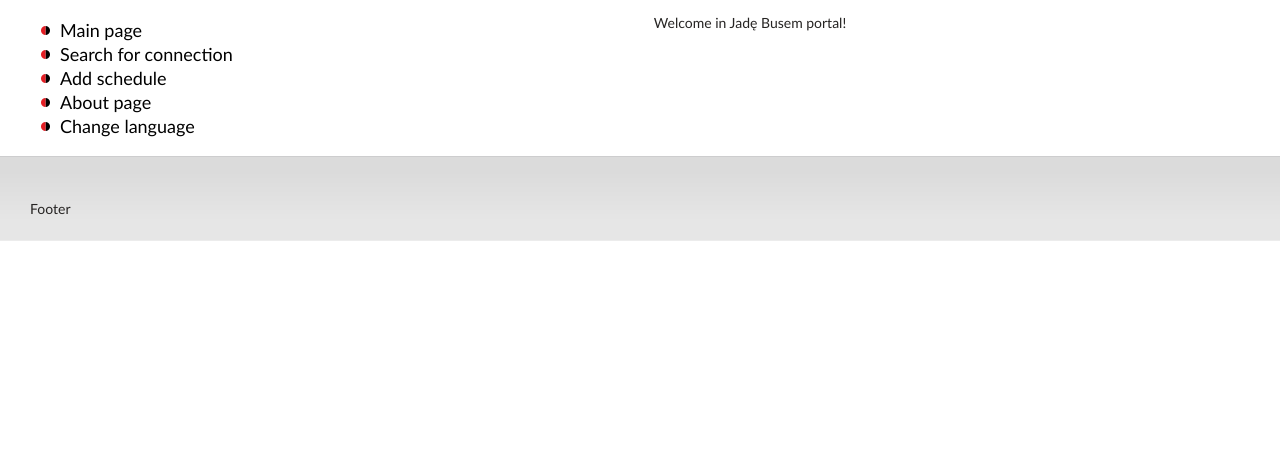
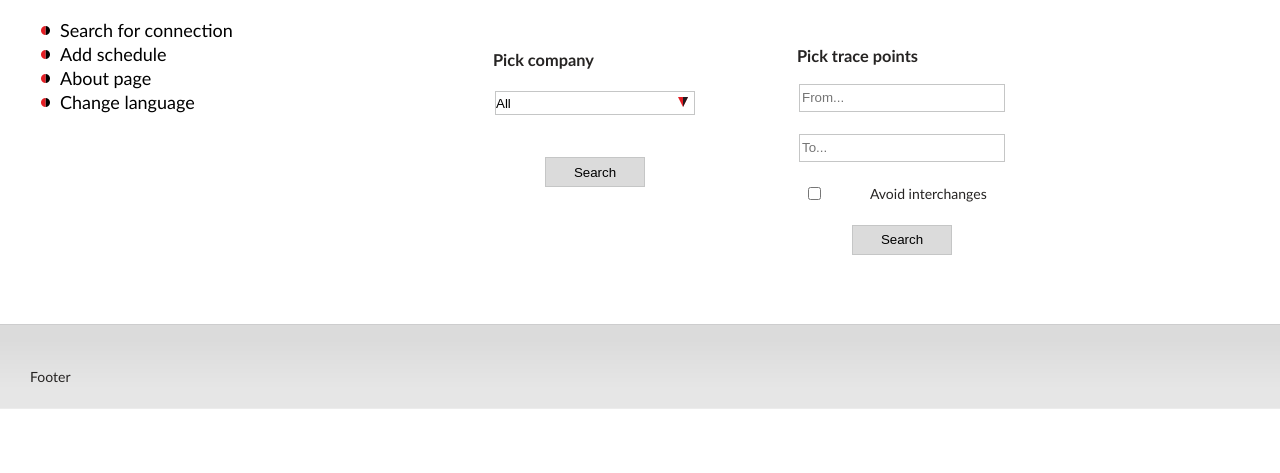
Before and after one commit to alanhawrot/jadebusem, a Django app: page / in a window 1280 px wide. Shown: the part 120-593 px from the top of the page. Run offline with Django 3.2, Linux system fonts and the light colour scheme; data that the repository does not hold is empty; some libraries are stand-ins or nearby versions.

Commit message:
i04t01: Corrections

```diff
--- a/SearchEngine/views.py
+++ b/SearchEngine/views.py
@@ -1,3 +1,5 @@
+# -*- coding: utf-8 -*-
+
 from django.shortcuts import render_to_response
 from schedules.models import Schedule
 from schedules.models import ScheduleTracePoint
@@ -5,6 +7,21 @@ from schedules.models import ScheduleDate
 from django.utils.translation import ugettext as _
 
 trace = ""
+
+#-------------------------------------------------------------------------------------
+# Function to translate polish chars to ascii
+#-------------------------------------------------------------------------------------
+
+def plToAng(text):
+
+    translate = {u'ą':'a', u'ć':'c', u'ę':'e', u'ł':'l', u'ń':'n', u'ó':'o', u'ś':'s', u'ż':'z', u'ź':'z'}
+
+    newText = ''
+    for c in text:
+        if c in translate:
+            c = translate[c]
+        newText = newText + c
+    return newText
 
 #-------------------------------------------------------------------------------------
 # Function to display schedules
@@ -296,43 +313,52 @@ def search(request):
 
     # search engine
     if request.method == 'POST':
-        start_address = request.POST['from']
-        end_address = request.POST['to']
+        if(request.POST['from'] != "" and request.POST['to'] != ""):
+            start_address = plToAng(request.POST['from'])
+            end_address = plToAng(request.POST['to'])
 
-        if (request.POST['company_name'] == _("All")):
-            schedules = Schedule.objects.all()
+            if (request.POST['company_name'] == _("All")):
+                schedules = Schedule.objects.all()
+            else:
+                schedules = Schedule.objects.filter(company=request.POST['company_name'])
+
+            # Searching for start point
+            trace_id = ScheduleTracePoint.objects.filter(schedule_id__in=schedules).filter(address__iexact=start_address).values("schedule_id")
+            schedules = schedules.filter(id__in=trace_id)
+            start_points = ScheduleTracePoint.objects.filter(schedule_id__in=schedules)
+
+            # Searching for end point
+            end_points = start_points.filter(address__iexact=end_address).values("schedule_id")
+            schedules = schedules.filter(id__in=end_points)
+
+            # Checking is bus driving in good direction
+            list = isGoodDirection(schedules, start_points, start_address, end_address, exclude_list)
+
+            if(len(list) != 0):
+                schedules = schedules.filter(id__in=list)
+                end_points = start_points.filter(schedule_id__in=list)
+                dates = ScheduleDate.objects.filter(schedule_id__in=list)
+                list_of_tabs = display_schedules(schedules, dates, end_points, list_of_tabs, route_list)
+            else:
+                error = _("Sorry, we cant find any schedule.")
+                if "interchange" in request.POST.keys():
+                    error += _(" Maybe try to search with interchanges.")
+
+            # Searching for interchanges
+            if "interchange" not in request.POST.keys():
+                error = OneInterchange(start_points, exclude_list, start_address, end_address, list_of_tabs, error, route_list)
+                error = TwoInterchanges(start_points, exclude_list, start_address, end_address, list_of_tabs, error, route_list)
+
+            search_from = request.POST['from']
+            search_to = request.POST['to']
         else:
-            schedules = Schedule.objects.filter(company=request.POST['company_name'])
-
-        # Searching for start point
-        trace_id = ScheduleTracePoint.objects.filter(schedule_id__in=schedules).filter(address__iexact=start_address).values("schedule_id")
-        schedules = schedules.filter(id__in=trace_id)
-        start_points = ScheduleTracePoint.objects.filter(schedule_id__in=schedules)
-
-        # Searching for end point
-        end_points = start_points.filter(address__iexact=end_address).values("schedule_id")
-        schedules = schedules.filter(id__in=end_points)
-
-        # Checking is bus driving in good direction
-        list = isGoodDirection(schedules, start_points, start_address, end_address, exclude_list)
-
-        if(len(list) != 0):
-            schedules = schedules.filter(id__in=list)
-            end_points = start_points.filter(schedule_id__in=list)
-            dates = ScheduleDate.objects.filter(schedule_id__in=list)
-            list_of_tabs = display_schedules(schedules, dates, end_points, list_of_tabs, route_list)
-        else:
-            error = _("Sorry, we cant find any schedule.")
-            if "interchange" in request.POST.keys():
-                error += _(" Maybe try to search with interchanges.")
-
-        # Searching for interchanges
-        if "interchange" not in request.POST.keys():
-            error = OneInterchange(start_points, exclude_list, start_address, end_address, list_of_tabs, error, route_list)
-            error = TwoInterchanges(start_points, exclude_list, start_address, end_address, list_of_tabs, error, route_list)
-
-        search_from = request.POST['from']
-        search_to = request.POST['to']
+            if (request.POST['company_name'] == _("All")):
+                schedules = Schedule.objects.all()
+            else:
+                schedules = Schedule.objects.filter(company=request.POST['company_name'])
+            trace_points = ScheduleTracePoint.objects.all()
+            dates = ScheduleDate.objects.all()
+            list_of_tabs = display_schedules(schedules, dates, trace_points, list_of_tabs, route_list)
 
     companies = Schedule.objects.values('company').distinct()
 
--- a/jadebusem/urls.py
+++ b/jadebusem/urls.py
@@ -3,7 +3,7 @@ from django.conf.urls import patterns, include, url
 # Uncomment the next two lines to enable the admin:
 from django.contrib import admin
 
-from jadebusem_site.views import about, index, language
+from jadebusem_site.views import about, language
 
 admin.autodiscover()
 
@@ -22,12 +22,11 @@ urlpatterns = patterns('',
     # Uncomment the next line to enable the admin:
     url(r'^admin/', include(admin.site.urls)),
 
-    url(r'^$', index),
+    url(r'^$', include('SearchEngine.urls')),
     url(r'^i18n/', include('django.conf.urls.i18n')),
     url(r'^jsi18n/$', 'django.views.i18n.javascript_catalog', js_info_dict),
     url(r'^users/', include('Users.urls')),
     url(r'^schedules/', include('schedules.urls')),
-    url(r'^search/', include('SearchEngine.urls')),
     url(r'^about/', about),
     url(r'^language', language),
 )
--- a/jadebusem_site/views.py
+++ b/jadebusem_site/views.py
@@ -1,12 +1,5 @@
 from django.shortcuts import render
-
-
-def index(request):
-    if 'email' in request.session:
-        return render(request, 'jadebusem_site/index.html', {'login': True, 'user': request.session})
-    else:
-        return render(request, 'jadebusem_site/index.html')
-
+from django.utils import translation
 
 def about(request):
     if 'email' in request.session:
@@ -16,7 +9,8 @@ def about(request):
 
 
 def language(request):
+    current_lang = translation.get_language()
     if 'email' in request.session:
-        return render(request, 'jadebusem_site/language.html', {'login': True, 'user': request.session})
+        return render(request, 'jadebusem_site/language.html', {'login': True, 'user': request.session, 'current_lang': current_lang})
     else:
-        return render(request, 'jadebusem_site/language.html')
+        return render(request, 'jadebusem_site/language.html', {'current_lang': current_lang})
--- a/templates/jadebusem_site/language.html
+++ b/templates/jadebusem_site/language.html
@@ -15,7 +15,11 @@
                 <td colspan="2">
                     <select class="smallMargin selectButton" name="language">
                         {% for lang in LANGUAGES %}
-                            <option value="{{ lang.0 }}">{{ lang.1 }}</option>
+                            {% if current_lang == lang.0 %}
+                                <option value="{{ lang.0 }}" selected>{{ lang.1 }}</option>
+                            {% else %}
+                                <option value="{{ lang.0 }}">{{ lang.1 }}</option>
+                            {% endif %}
                         {% endfor %}
                     </select>
                 </td>
--- a/templates/jadebusem_site/nav.html
+++ b/templates/jadebusem_site/nav.html
@@ -1,6 +1,5 @@
 {% load i18n %}
 <ul>
-    <li><a href={% url "jadebusem_site.views.index" %}>{% trans 'Main page' %}</a></li>
     <li><a href="{% url "SearchEngine.views.search" %}">{% trans 'Search for connection' %}</a></li>
     <li><a href={% url "schedules.views.add" %}>{% trans 'Add schedule' %}</a></li>
     <li><a href={% url "jadebusem_site.views.about" %}>{% trans 'About page' %}</a></li>
--- a/templates/search_engine/search.html
+++ b/templates/search_engine/search.html
@@ -50,14 +50,14 @@
                                 <tr>
                                     <td colspan="2">
                                         <input class="textInput" type="text" name="from" value="{{ search_from }}"
-                                               placeholder={% trans "From..." %} required>
+                                               placeholder={% trans "From..." %}>
                                         <input type="hidden" id="start" value="{{ search_from }}"/>
                                     </td>
                                 </tr>
                                 <tr>
                                     <td colspan="2">
                                         <input class="textInput" type="text" name="to" value="{{ search_to }}"
-                                               placeholder={% trans "To..." %} required>
+                                               placeholder={% trans "To..." %}>
                                         <input type="hidden" id="end" value="{{ search_to }}">
                                     </td>
                                 </tr>
```
Also changed, not shown: jadebusem/settings.py (+16 -16 lines).
